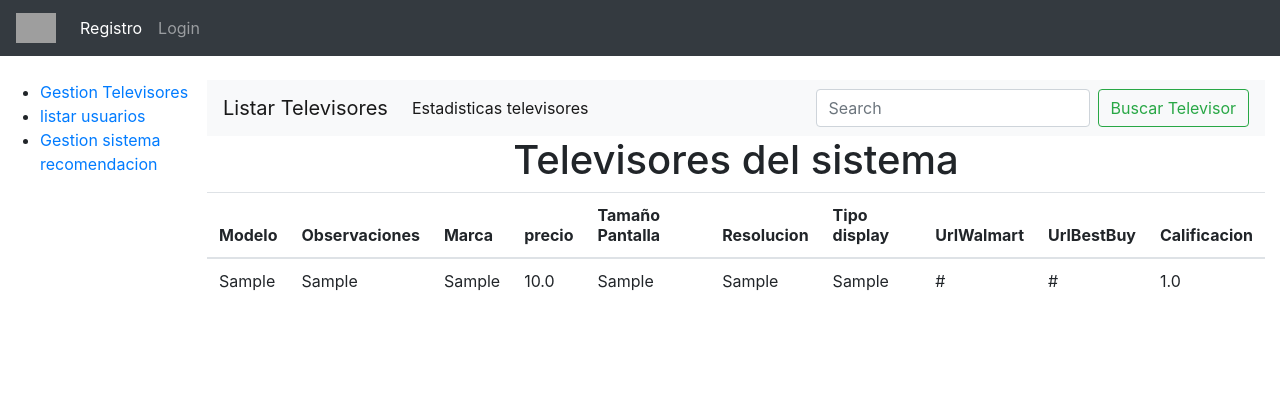
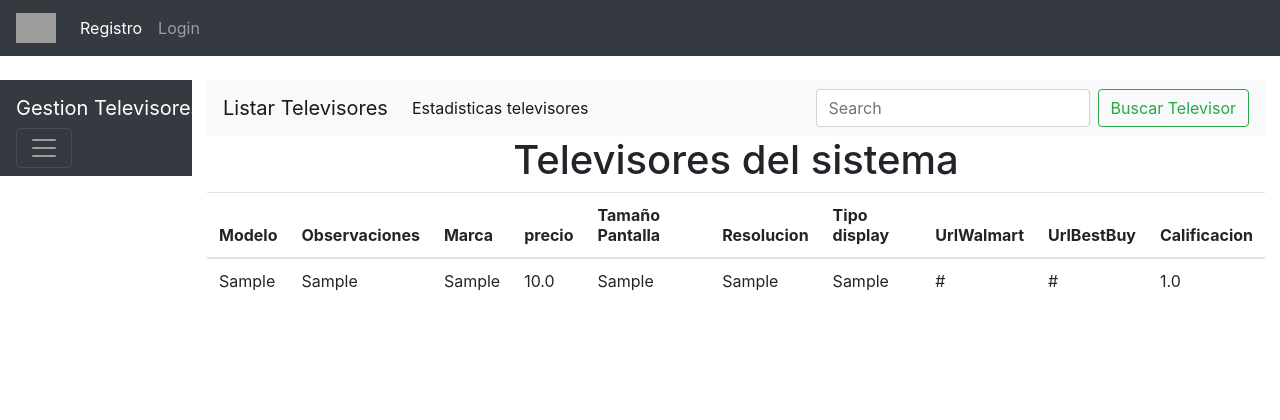
Before and after one commit to felinblackcat/TrFinalRecuperacionWeb, a Django app: page /AdminPanel/GestionTelevisores/listarTelevisores in a window 1280 px wide. Shown: the top 420 px of the page. Run offline with Django 3.2, Linux system fonts and the light colour scheme; tables that the repository leaves empty hold one stand-in row (values such as "Sample post"); some libraries are stand-ins or nearby versions; grey boxes are pictures that could not be loaded.

Commit message:
interfaz base lista

```diff
--- a/Webscraping/src/templates/ListarTelevisores.html
+++ b/Webscraping/src/templates/ListarTelevisores.html
@@ -22,7 +22,6 @@
   <tbody>
     {%for televisor in ListaTelevisores%}
         <tr>
-
          <td>{{televisor.modelo}}</td>
          <td>{{televisor.observaciones}}</td>
          <td>{{televisor.marca}}</td>
@@ -30,14 +29,9 @@
          <td>{{televisor.tamanopantalla}}</td>
          <td>{{televisor.resolucion}}</td>
          <td>{{televisor.tipodisplay}}</td>
-
          <td>{{televisor.urlwalmart}}</td>
          <td>{{televisor.urlbb}}</td>
          <td>{{televisor.calificacionwalmart}}</td>
-
-
-
-
         </tr>
     {% endfor %}
   </tbody>
--- a/Webscraping/src/templates/adminPanel.html
+++ b/Webscraping/src/templates/adminPanel.html
@@ -1,11 +1,26 @@
 {% extends "TemplateBase.html" %}
 
 {% block tools %}
-<ul>
-<li><a href="{% url 'GestionTelevisores' %}">Gestion Televisores</a></li>
-<li><a href="{% url 'MostrarUSuarios' %}">listar usuarios</a></li>
-<li><a href="{% url 'SistemaRecomendacion' %}">Gestion sistema recomendacion</a></li>
-</ul>
+
+<nav class="navbar bg-dark navbar-dark">
+      <a class="navbar-brand" href="{% url 'GestionTelevisores' %}">Gestion Televisores</a>
+      <button class="navbar-toggler" type="button" data-toggle="collapse" data-target="#navbarSupportedContent" aria-controls="navbarSupportedContent" aria-expanded="false" aria-label="Toggle navigation">
+        <span class="navbar-toggler-icon"></span>
+      </button>
+
+      <div class="collapse navbar-collapse" id="navbarSupportedContent">
+        <ul class="navbar-nav mr-auto">
+          <li class="nav-item active">
+            <a class="nav-link" href="{% url 'MostrarUSuarios' %}">Listar usuarios<span class="sr-only">(current)</span></a>
+          </li>
+          <li class="nav-item my-2 my-lg-0">
+              <a class="nav-link" href="{% url 'SistemaRecomendacion' %}">Gestion sistema recomendacion</a>
+          </li>
+        </ul>
+        <ul>
 
 
+      </div>
+    </nav>
+
 {% endblock %}
```
Lines whose indentation alone changed are shown as unchanged.
